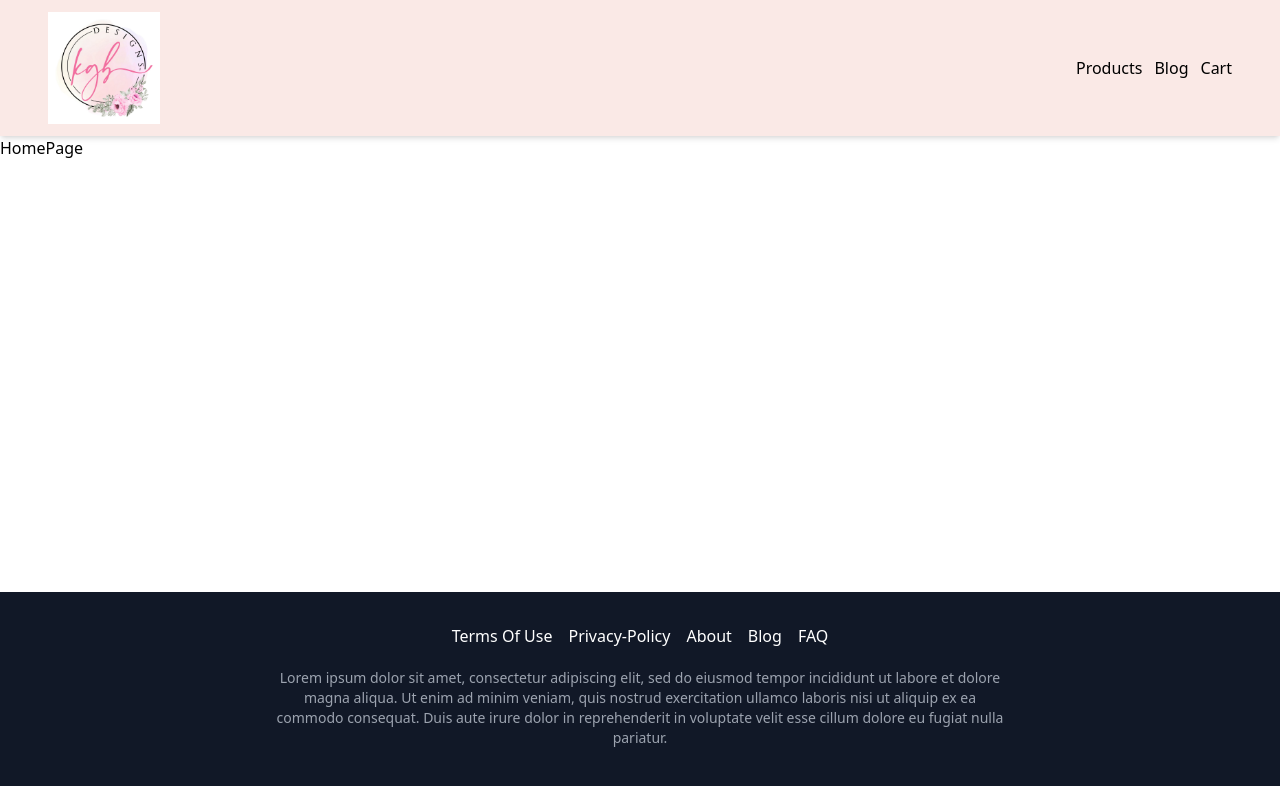
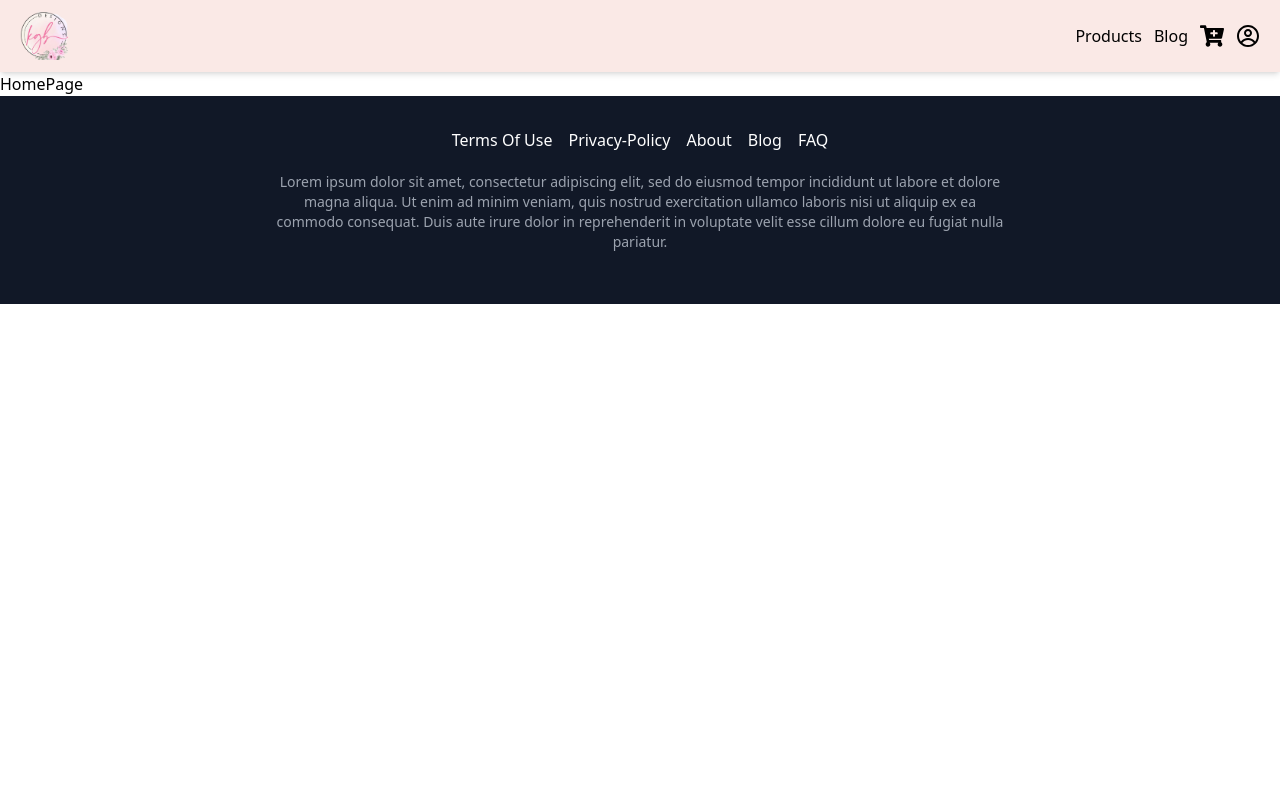
Before and after one commit to gr7800/KGB_ECOMMERS, a React (Vite) app in the folder kgb_Ecommerse/: page / in a window 1280 px wide. Shown: the top 786 px of the page. Built offline with nearby package versions, Linux system fonts and the light colour scheme.

Commit message:
Navbar fixing started

```diff
--- a/kgb_Ecommerse/src/AllRoutes/AllRoutes.jsx
+++ b/kgb_Ecommerse/src/AllRoutes/AllRoutes.jsx
@@ -56,7 +56,7 @@ const router = createBrowserRouter([
         element: <Contact />,
       },
       {
-        path: "/profle",
+        path: "/profile",
         element: <Profile />,
       },
       {
--- a/kgb_Ecommerse/src/component/Footer.jsx
+++ b/kgb_Ecommerse/src/component/Footer.jsx
@@ -2,7 +2,7 @@ import React from "react";
 
 const Footer = () => {
   return (
-    <footer className="absolute bottom-0 w-full bg-gray-900 text-white py-8 mt-5">
+    <footer className="w-full bg-gray-900 text-white py-8">
       <div className="max-w-7xl mx-auto px-4 sm:px-6 lg:px-8 w-full flex justify-center items-center">
         <div className="flex flex-col justify-center gap-5 w-full lg:w-[60%] md:w-[70%] sm:w-[90%]">
           <ul className="flex justify-center space-x-4 mb-4 md:mb-0 w-full">
--- a/kgb_Ecommerse/src/component/HomeWrapper.jsx
+++ b/kgb_Ecommerse/src/component/HomeWrapper.jsx
@@ -5,8 +5,8 @@ import Footer from "./Footer";
 
 const HomeWrapper = () => {
   return (
-    <div className="relative pb-[300px] min-h-screen">
-      <Navbar/>
+    <div className="min-h-screen">
+      <Navbar />
       <Outlet />
       <Footer />
     </div>
@@ -14,3 +14,4 @@ const HomeWrapper = () => {
 };
 
 export default HomeWrapper;
+("");
--- a/kgb_Ecommerse/src/component/Navbar.jsx
+++ b/kgb_Ecommerse/src/component/Navbar.jsx
@@ -1,29 +1,70 @@
+import { useState } from "react";
 import { Link } from "react-router-dom";
-import logo from "../assets/logo.jpg"
+import logo from "../assets/logo.png";
+import { FaCartPlus } from "react-icons/fa";
+import { CgProfile } from "react-icons/cg";
+import { FaBars, FaTimes } from "react-icons/fa";
 
 const Navbar = () => {
+  const [isOpen, setIsOpen] = useState(false);
+
+  const toggleMenu = () => {
+    setIsOpen(!isOpen);
+  };
+
   return (
-    <div className="flex justify-between items-center py-3 gap-2 bg-[#fae9e6] px-12 shadow-md max-sm:px-4 max-sm:py-1 max-sm:justify-normal ">
-      <div className="max-sm:flex-1">
-        <Link to="/">
-          <img
-            src={logo}
-            alt="KGB"
-            className="w-28 hover:scale-105 max-sm:w-20"
-          />
-        </Link>
+    <div className="w-full bg-[#fae9e6] flex justify-between items-center px-5 py-3 shadow-md">
+      <Link to="/" className="flex items-center">
+        <img
+          src={logo}
+          alt="KGB"
+          className="hover:scale-105 transition-transform duration-200 w-12 h-12"
+        />
+      </Link>
+      <div className="block md:hidden ml-3 cursor-pointer" onClick={toggleMenu}>
+        {isOpen ? <FaTimes size={24} /> : <FaBars size={24} />}
       </div>
 
-      <div>
-        <ul className="flex gap-3">
-          <Link to="/products">Products</Link>
-          <Link to="/blog?page=1">Blog</Link>
-          <Link to="/cart">{`Cart`}</Link>
+      <nav
+        className={`absolute md:static w-full md:w-auto bg-[#fae9e6] transition-all duration-300 ease-in-out ${
+          isOpen ? "top-14" : "top-[-300px]"
+        } md:top-0 md:block md:flex md:items-center md:p-0`}
+      >
+        <ul className="flex flex-col md:flex-row gap-3 justify-center items-center p-4 md:p-0">
+          <li>
+            <Link
+              to="/products"
+              className="hover:underline hover:text-[#e67e22] transition-colors duration-200"
+            >
+              Products
+            </Link>
+          </li>
+          <li>
+            <Link
+              to="/blog?page=1"
+              className="hover:underline hover:text-[#e67e22] transition-colors duration-200"
+            >
+              Blog
+            </Link>
+          </li>
+          <li>
+            <Link
+              to="/cart"
+              className="hover:text-[#e67e22] transition-colors duration-200"
+            >
+              <FaCartPlus size={24} />
+            </Link>
+          </li>
+          <li>
+            <Link
+              to="/profile"
+              className="hover:text-[#e67e22] transition-colors duration-200"
+            >
+              <CgProfile size={24} />
+            </Link>
+          </li>
         </ul>
-      </div>
-      <div className="hidden max-sm:block">
-
-      </div>
+      </nav>
     </div>
   );
 };
--- a/kgb_Ecommerse/src/component/NotFoundPage.jsx
+++ b/kgb_Ecommerse/src/component/NotFoundPage.jsx
@@ -1,14 +1,18 @@
 import React from "react";
 import pageNotFound from "../assets/pageNotFound.jpg";
+import Navbar from "./Navbar";
+import Footer from "./Footer";
 
 const NotFoundPage = () => {
   return (
-    <div className="w-full h-screen flex justify-center items-center">
+    <div className="w-full min-h-screen flex items-center flex-col">
+      <Navbar />
       <img
-        src={notfound}
+        src={pageNotFound}
         alt="404 not found!"
         className="w-full h-full object-contain"
       />
+      <Footer />
     </div>
   );
 };
```
Also changed, not shown: kgb_Ecommerse/src/assets/logo.jpg (deleted), kgb_Ecommerse/src/assets/logo.png (added).
